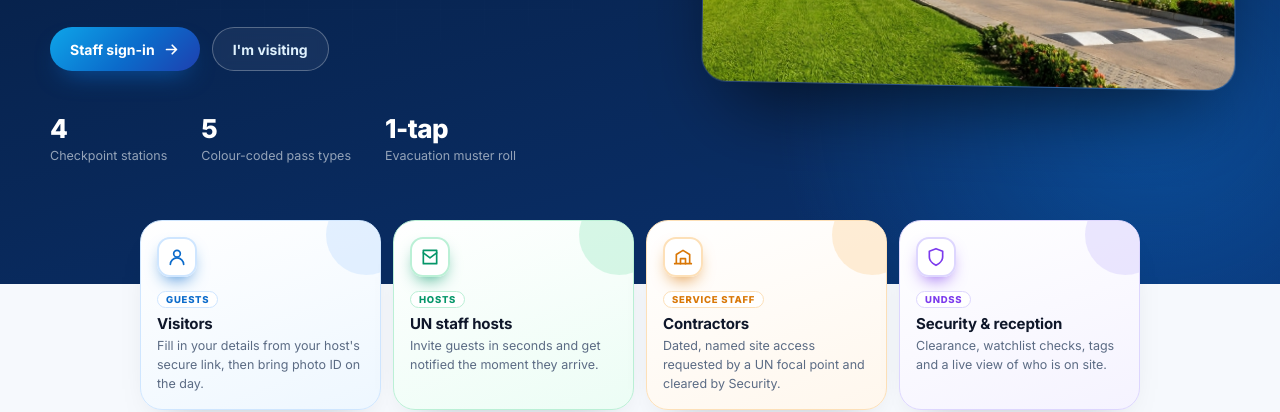
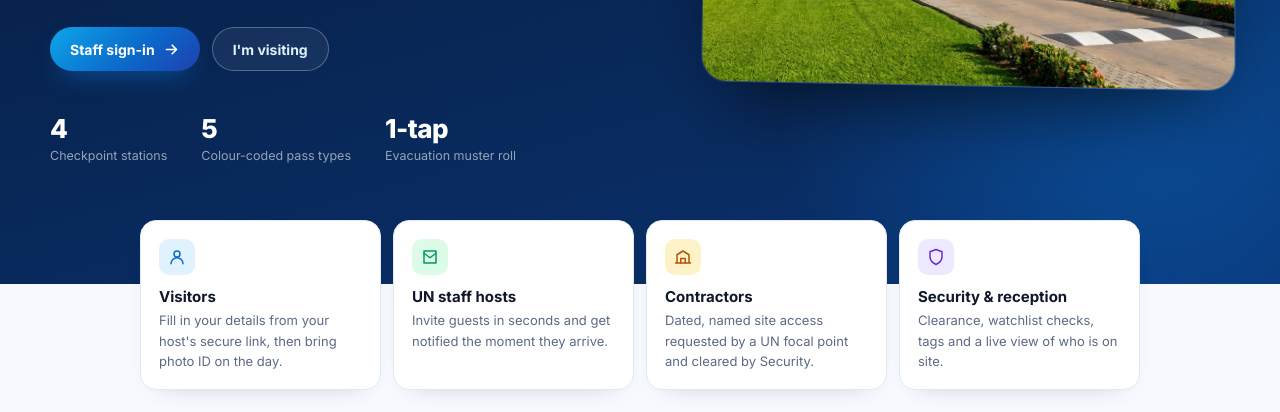
Before and after one commit to joinsslabs/UNVMS, a website: page firebase-app/public/index.html in a window 1280 px wide. Shown: the part 563-975 px from the top of the page. Drawn offline with Linux system fonts and the light colour scheme.

Commit message:
style(landing): simplify audience cards (plain white, small icon, no chips or animation)
Co-Authored-By: Claude Opus 5.5 <noreply@anthropic.com>

```diff
--- a/firebase-app/public/index.html
+++ b/firebase-app/public/index.html
@@ -88,21 +88,16 @@ section{padding:92px 0}
 
 .who{margin-top:-64px;position:relative;z-index:2;padding:0}
 .who-grid{display:grid;grid-template-columns:repeat(4,1fr);gap:12px;max-width:1000px;margin:0 auto}
-.who-card{--c:#0b6bcb;--bg:#eff8ff;--bd:#cfe8ff;position:relative;overflow:hidden;background:linear-gradient(160deg,#fff 0%,var(--bg) 100%);border:1.5px solid var(--bd);border-radius:22px;padding:16px 16px 15px;box-shadow:0 18px 36px -26px rgba(15,23,42,.35);transition:transform .25s cubic-bezier(.34,1.56,.64,1),box-shadow .25s}
-.who-card::after{content:"";position:absolute;width:80px;height:80px;border-radius:50%;right:-26px;top:-26px;background:var(--bd);opacity:.55;transition:transform .4s}
-.who-card:hover{transform:translateY(-6px) rotate(-.6deg);box-shadow:0 26px 46px -24px rgba(15,23,42,.4)}
-.who-card:hover::after{transform:scale(1.25)}
-.who-card .ic{position:relative;z-index:1;width:40px;height:40px;border-radius:13px;display:grid;place-items:center;margin-bottom:10px;background:#fff;color:var(--c);box-shadow:0 8px 18px -8px var(--c),inset 0 0 0 2px var(--bd)}
-.who-card .ic svg{width:20px;height:20px}
-.who-card:hover .ic{animation:wiggle .6s ease}
-@keyframes wiggle{25%{transform:rotate(-10deg) scale(1.08)}50%{transform:rotate(8deg) scale(1.08)}75%{transform:rotate(-4deg)}}
-.who-card .tag{position:relative;z-index:1;display:inline-block;font-size:10.5px;font-weight:800;letter-spacing:.08em;text-transform:uppercase;color:var(--c);background:#fff;border:1.5px solid var(--bd);border-radius:999px;padding:2px 8px;margin-bottom:6px;font-size:9.5px}
-.who-card h3{position:relative;z-index:1;margin:0 0 4px;font-size:15px;letter-spacing:-.01em}
-.who-card p{position:relative;z-index:1;margin:0;font-size:12.5px;line-height:1.5;color:var(--muted)}
-.who-card.blue{--c:#0b6bcb;--bg:#eef7ff;--bd:#cfe6ff}
-.who-card.mint{--c:#059669;--bg:#ecfdf5;--bd:#bbf0d6}
-.who-card.peach{--c:#d97706;--bg:#fff7ed;--bd:#fde0b8}
-.who-card.lilac{--c:#7c3aed;--bg:#f5f3ff;--bd:#ddd6fe}
+.who-card{--c:#0b6bcb;--t:#e0f2fe;background:#fff;border:1px solid var(--line);border-radius:16px;padding:18px;box-shadow:0 10px 24px -20px rgba(15,23,42,.35);transition:border-color .2s,box-shadow .2s}
+.who-card:hover{border-color:#cbd5e1;box-shadow:0 14px 28px -20px rgba(15,23,42,.45)}
+.who-card .ic{width:36px;height:36px;border-radius:10px;display:grid;place-items:center;margin-bottom:12px;background:var(--t);color:var(--c)}
+.who-card .ic svg{width:18px;height:18px}
+.who-card h3{margin:0 0 4px;font-size:15px}
+.who-card p{margin:0;font-size:13px;line-height:1.55;color:var(--muted)}
+.who-card.blue{--c:#0b6bcb;--t:#e0f2fe}
+.who-card.mint{--c:#059669;--t:#dcfce7}
+.who-card.peach{--c:#b45309;--t:#fef3c7}
+.who-card.lilac{--c:#6d28d9;--t:#ede9fe}
 
 .timeline{display:grid;grid-template-columns:repeat(4,1fr);gap:16px;position:relative}
 .timeline::before{content:"";position:absolute;left:6%;right:6%;top:31px;height:2px;background:linear-gradient(90deg,#bae6fd,#0b6bcb,#bae6fd);z-index:0}
@@ -164,7 +159,6 @@ footer a:hover{color:#fff}
 
 .reveal{opacity:0;transform:translateY(18px);transition:opacity .7s ease,transform .7s ease}
 .reveal.in{opacity:1;transform:none}
-.who-card.reveal.in:hover{transform:translateY(-6px) rotate(-.6deg)}
 .pass.reveal.in:hover{transform:translateY(-4px) rotate(-.5deg)}
 
 @media (max-width:1020px){
@@ -227,10 +221,10 @@ footer a:hover{color:#fff}
 
 <section class="who">
   <div class="wrap who-grid">
-    <div class="who-card blue reveal"><div class="ic"><svg viewBox="0 0 24 24" fill="none" stroke="currentColor" stroke-width="2" stroke-linecap="round" stroke-linejoin="round"><circle cx="12" cy="8" r="4"/><path d="M4 21a8 8 0 0 1 16 0"/></svg></div><span class="tag">Guests</span><h3>Visitors</h3><p>Fill in your details from your host's secure link, then bring photo ID on the day.</p></div>
-    <div class="who-card mint reveal"><div class="ic"><svg viewBox="0 0 24 24" fill="none" stroke="currentColor" stroke-width="2" stroke-linecap="round" stroke-linejoin="round"><path d="M4 4h16v16H4z"/><path d="m4 7 8 6 8-6"/></svg></div><span class="tag">Hosts</span><h3>UN staff hosts</h3><p>Invite guests in seconds and get notified the moment they arrive.</p></div>
-    <div class="who-card peach reveal"><div class="ic"><svg viewBox="0 0 24 24" fill="none" stroke="currentColor" stroke-width="2" stroke-linecap="round" stroke-linejoin="round"><path d="M2 20h20M4 20V9l8-5 8 5v11"/><path d="M9 20v-6h6v6"/></svg></div><span class="tag">Service staff</span><h3>Contractors</h3><p>Dated, named site access requested by a UN focal point and cleared by Security.</p></div>
-    <div class="who-card lilac reveal"><div class="ic"><svg viewBox="0 0 24 24" fill="none" stroke="currentColor" stroke-width="2" stroke-linecap="round" stroke-linejoin="round"><path d="M12 22s8-4 8-10V5l-8-3-8 3v7c0 6 8 10 8 10z"/></svg></div><span class="tag">UNDSS</span><h3>Security &amp; reception</h3><p>Clearance, watchlist checks, tags and a live view of who is on site.</p></div>
+    <div class="who-card blue reveal"><div class="ic"><svg viewBox="0 0 24 24" fill="none" stroke="currentColor" stroke-width="2" stroke-linecap="round" stroke-linejoin="round"><circle cx="12" cy="8" r="4"/><path d="M4 21a8 8 0 0 1 16 0"/></svg></div><h3>Visitors</h3><p>Fill in your details from your host's secure link, then bring photo ID on the day.</p></div>
+    <div class="who-card mint reveal"><div class="ic"><svg viewBox="0 0 24 24" fill="none" stroke="currentColor" stroke-width="2" stroke-linecap="round" stroke-linejoin="round"><path d="M4 4h16v16H4z"/><path d="m4 7 8 6 8-6"/></svg></div><h3>UN staff hosts</h3><p>Invite guests in seconds and get notified the moment they arrive.</p></div>
+    <div class="who-card peach reveal"><div class="ic"><svg viewBox="0 0 24 24" fill="none" stroke="currentColor" stroke-width="2" stroke-linecap="round" stroke-linejoin="round"><path d="M2 20h20M4 20V9l8-5 8 5v11"/><path d="M9 20v-6h6v6"/></svg></div><h3>Contractors</h3><p>Dated, named site access requested by a UN focal point and cleared by Security.</p></div>
+    <div class="who-card lilac reveal"><div class="ic"><svg viewBox="0 0 24 24" fill="none" stroke="currentColor" stroke-width="2" stroke-linecap="round" stroke-linejoin="round"><path d="M12 22s8-4 8-10V5l-8-3-8 3v7c0 6 8 10 8 10z"/></svg></div><h3>Security &amp; reception</h3><p>Clearance, watchlist checks, tags and a live view of who is on site.</p></div>
   </div>
 </section>
 
```
